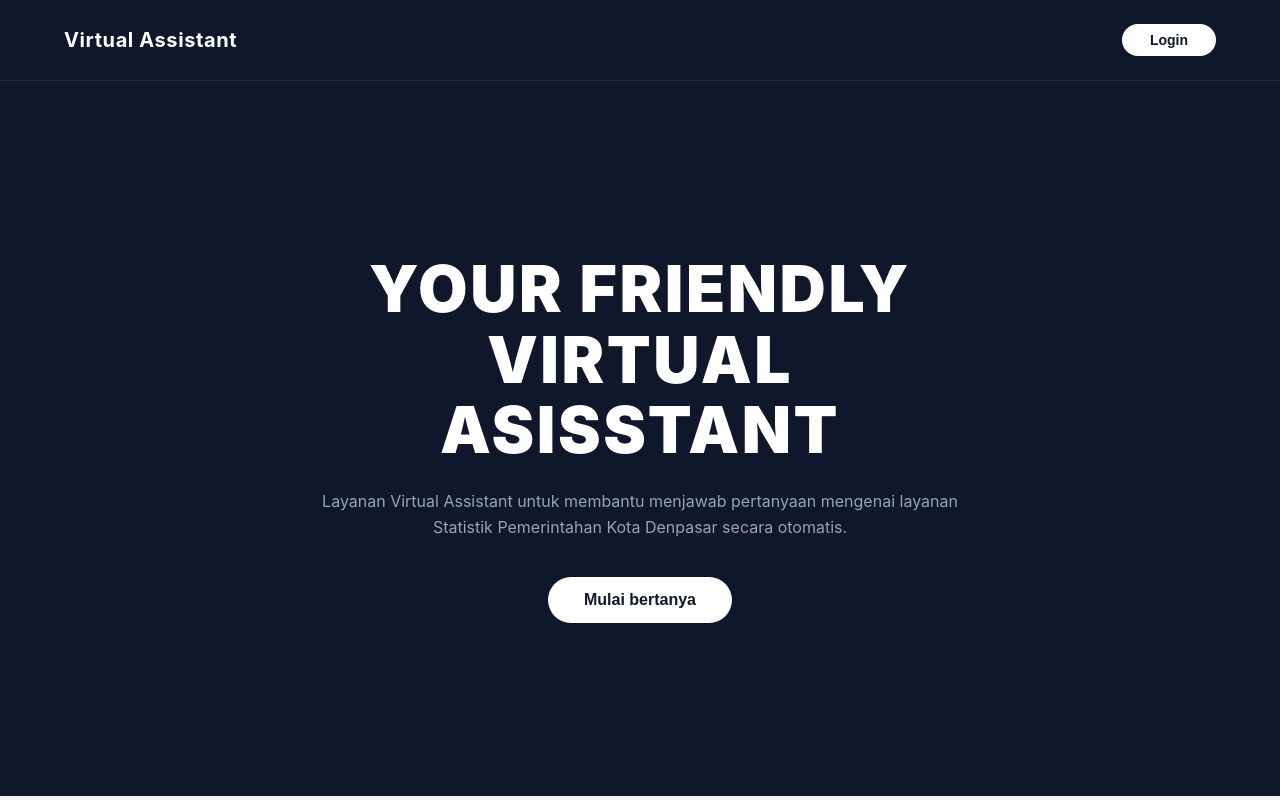
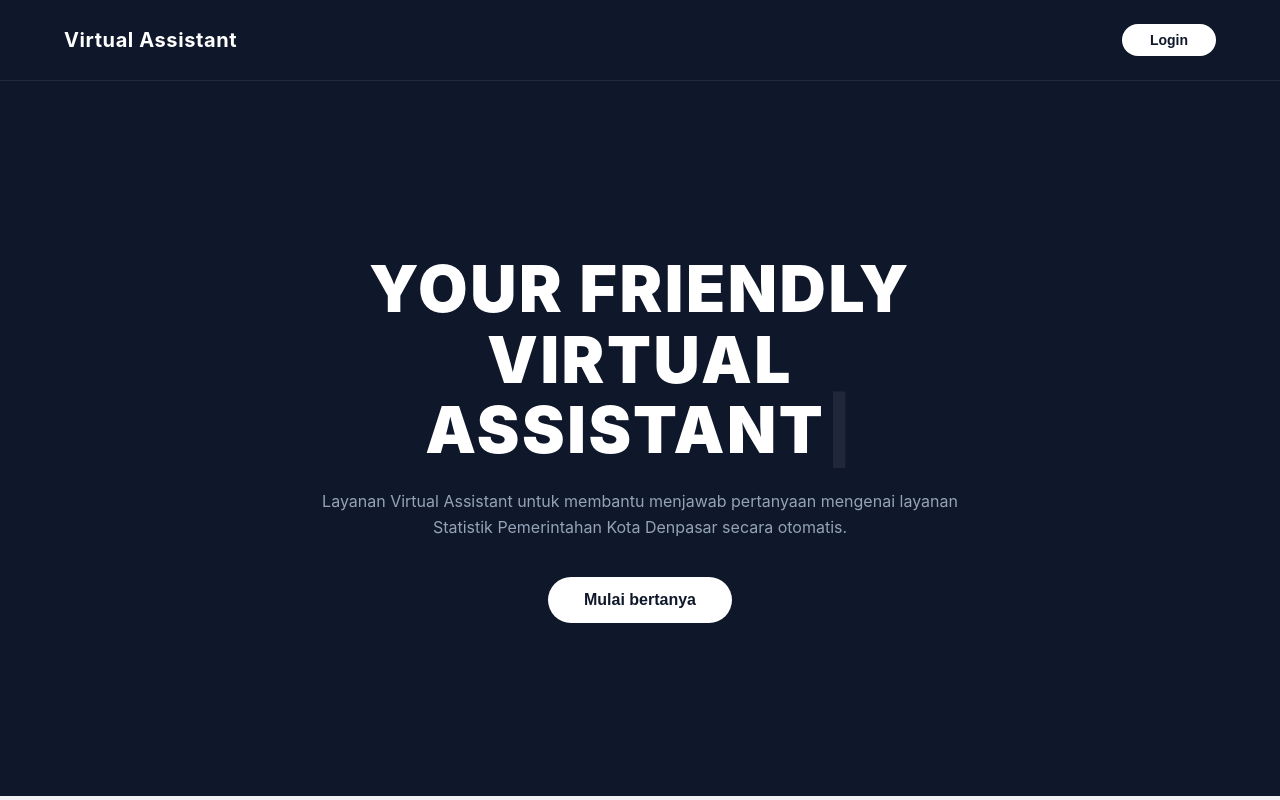
Before and after one commit to cilikinari/VA_PKL, a React app in the folder frontend/: page / in a window 1280 px wide. Shown: the top 800 px of the page. Built offline with nearby package versions, Linux system fonts and the light colour scheme; the HTML template or start-up script is replaced by a standard one.

Commit message:
new packages typewriter effect on react

```diff
--- a/frontend/package.json
+++ b/frontend/package.json
@@ -17,7 +17,8 @@
     "axios": "^1.18.1",
     "react": "^19.2.7",
     "react-dom": "^19.2.7",
-    "react-router-dom": "^7.18.1"
+    "react-router-dom": "^7.18.1",
+    "typewriter-effect": "^2.22.0"
   },
   "devDependencies": {
     "@eslint/js": "^10.0.1",
--- a/frontend/src/screen/Homescreen.jsx
+++ b/frontend/src/screen/Homescreen.jsx
@@ -1,6 +1,7 @@
 import React from "react";
 import { useNavigate } from "react-router-dom";
 import "../ui/HomeScreen.css";
+import Typewriter from "typewriter-effect";
 
 const HomeScreen = () => {
   const navigate = useNavigate();
@@ -26,9 +27,13 @@ const HomeScreen = () => {
       <main className="homescreen__hero">
         <div className="homescreen__content">
           <h1 className="homescreen__title">
-            Your Friendly <br />
-            Virtual <br />
-            Asisstant
+            <Typewriter
+              options={{
+                strings: ["Your Friendly Virtual Assistant"],
+                autoStart: true,
+                loop: true,
+              }}
+            />
           </h1>
           <p className="homescreen__description">
             Layanan Virtual Assistant untuk membantu menjawab pertanyaan
```
Also changed, not shown: 1 other file (tests, documents, lock files or other folders).
